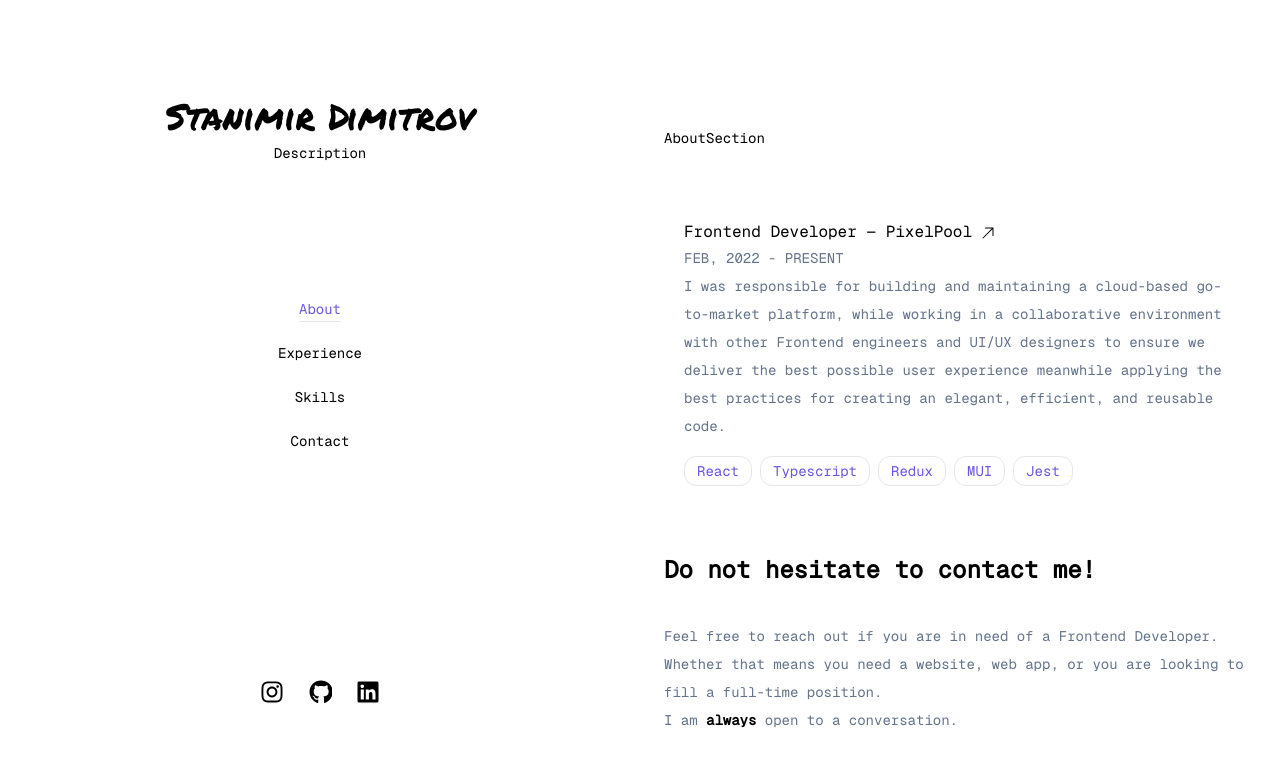
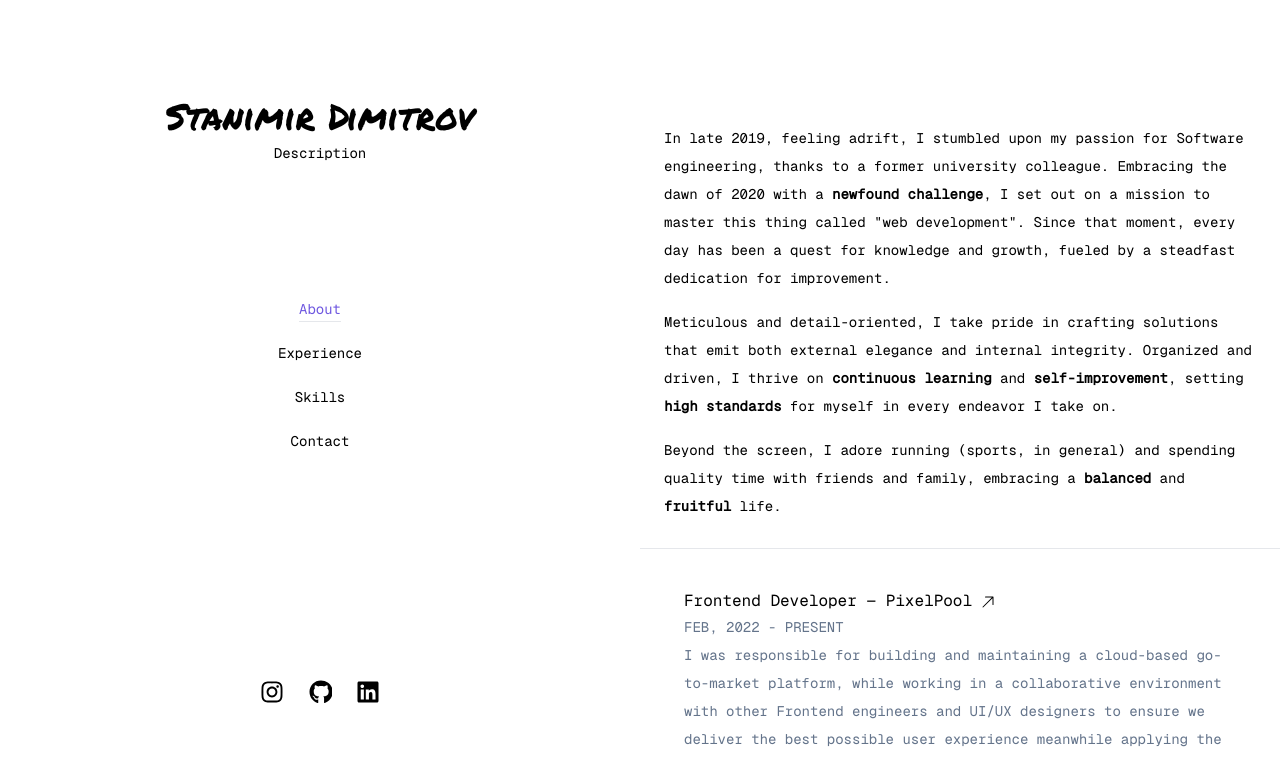
Before and after one commit to standimitrovv/portfolio-23, a React (Vite) app: page / in a window 1280 px wide. Shown: the top 758 px of the page. Built offline with nearby package versions, Linux system fonts and the light colour scheme; no server answers.

Commit message:
feat: finish the about section

```diff
--- a/src/features/about/AboutSection.tsx
+++ b/src/features/about/AboutSection.tsx
@@ -1,7 +1,26 @@
 export const AboutSection = () => {
   return (
-    <section id='about' className='max-w-5xl py-7 px-6 mx-auto'>
-      AboutSection
+    <section id='about' className='max-w-5xl py-7 px-6 mx-auto border-b'>
+      <p className='mb-4'>
+        In late 2019, feeling adrift, I stumbled upon my passion for Software
+        engineering, thanks to a former university colleague. Embracing the dawn
+        of 2020 with a <strong>newfound challenge</strong>, I set out on a
+        mission to master this thing called "web development". Since that
+        moment, every day has been a quest for knowledge and growth, fueled by a
+        steadfast dedication for improvement.
+      </p>
+      <p className='mb-4'>
+        Meticulous and detail-oriented, I take pride in crafting solutions that
+        emit both external elegance and internal integrity. Organized and
+        driven, I thrive on <strong>continuous learning</strong> and{' '}
+        <strong>self-improvement</strong>, setting{' '}
+        <strong>high standards</strong> for myself in every endeavor I take on.
+      </p>
+      <p>
+        Beyond the screen, I adore running (sports, in general) and spending
+        quality time with friends and family, embracing a{' '}
+        <strong>balanced</strong> and <strong>fruitful</strong> life.
+      </p>
     </section>
   );
 };
--- a/src/features/experience/ExperienceSection.tsx
+++ b/src/features/experience/ExperienceSection.tsx
@@ -17,7 +17,10 @@ const workplaces: Workplace[] = [
 
 export const ExperienceSection = () => {
   return (
-    <section id='experience' className='max-w-5xl py-7 px-6 mx-auto flex'>
+    <section
+      id='experience'
+      className='max-w-5xl py-7 px-6 mx-auto flex border-b'
+    >
       <div>
         {workplaces.map((w) => (
           <WorkplaceDescription key={w.id} workplace={w} />
```
